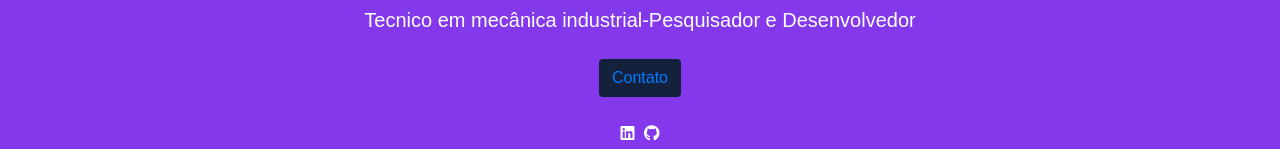
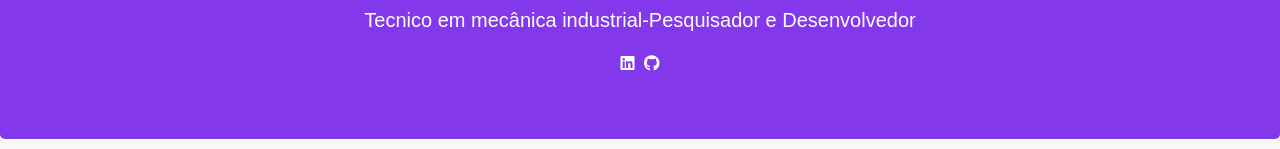
Before and after one commit to tevoto/portifolio-livre, a plain HTML site: page index.html in a window 1280 px wide. Shown: the part 471-620 px from the top of the page. Drawn offline with nearby package versions, Linux system fonts and the light colour scheme.

Commit message:
Update index.html

```diff
--- a/index.html
+++ b/index.html
@@ -112,7 +112,6 @@
       <h1 class="jumbotron-heading textosBrancos">Estevão Pereira da Silva</h1>
       <p class="lead textosBrancos">Tecnico em mecânica industrial-Pesquisador e Desenvolvedor</p>
       <p>
-        <a href="#contato" class="btn my-2 corSecundarias">Contato</a>
       </p>
       <a href="https://www.linkedin.com/in/estevão-silva-10a296204/"><i class="fab fa-linkedin textosBrancos"></i></a>
       <a href="https://github.com/tevoto"><i class="icones fab fa-github textosBrancos"></i></a>
```
